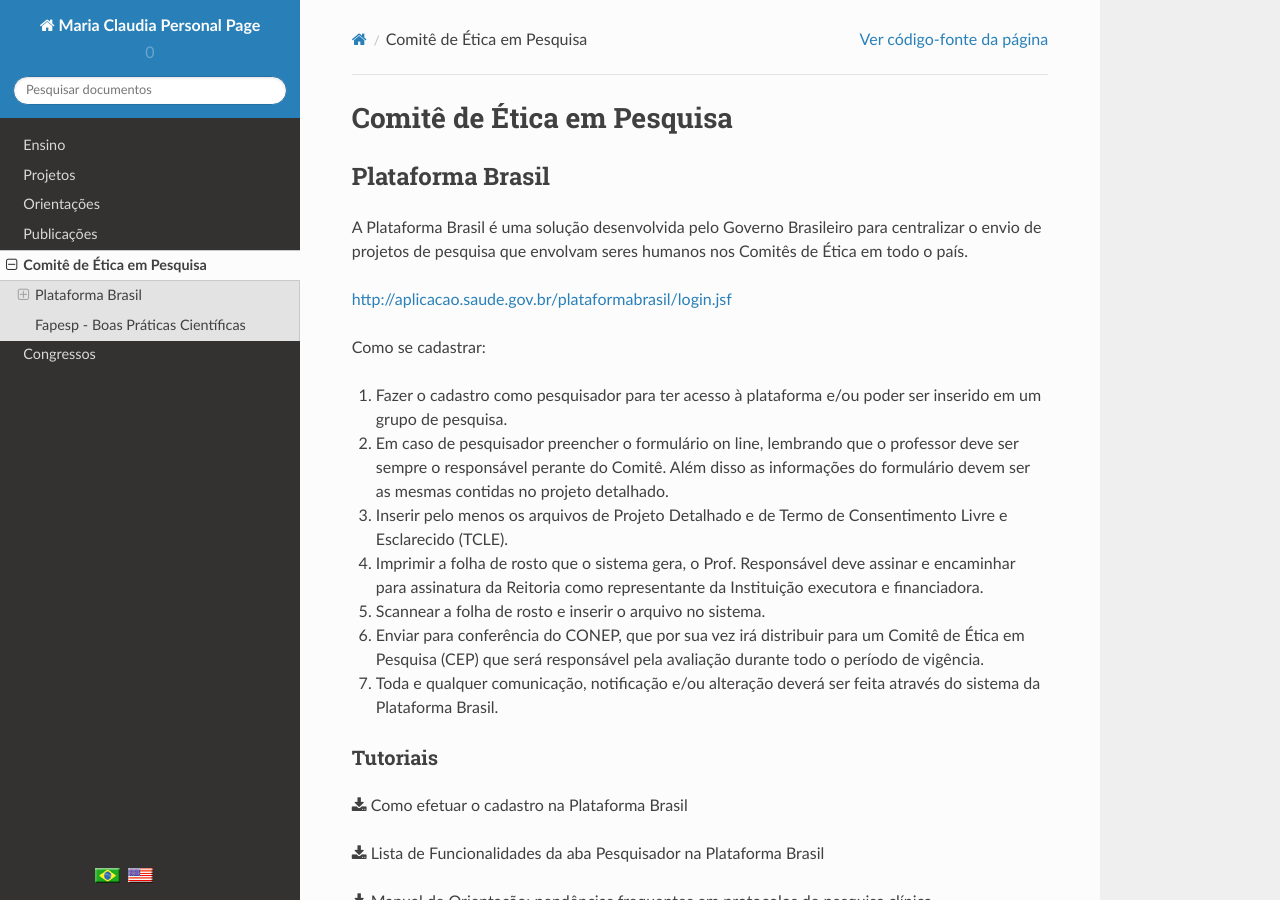
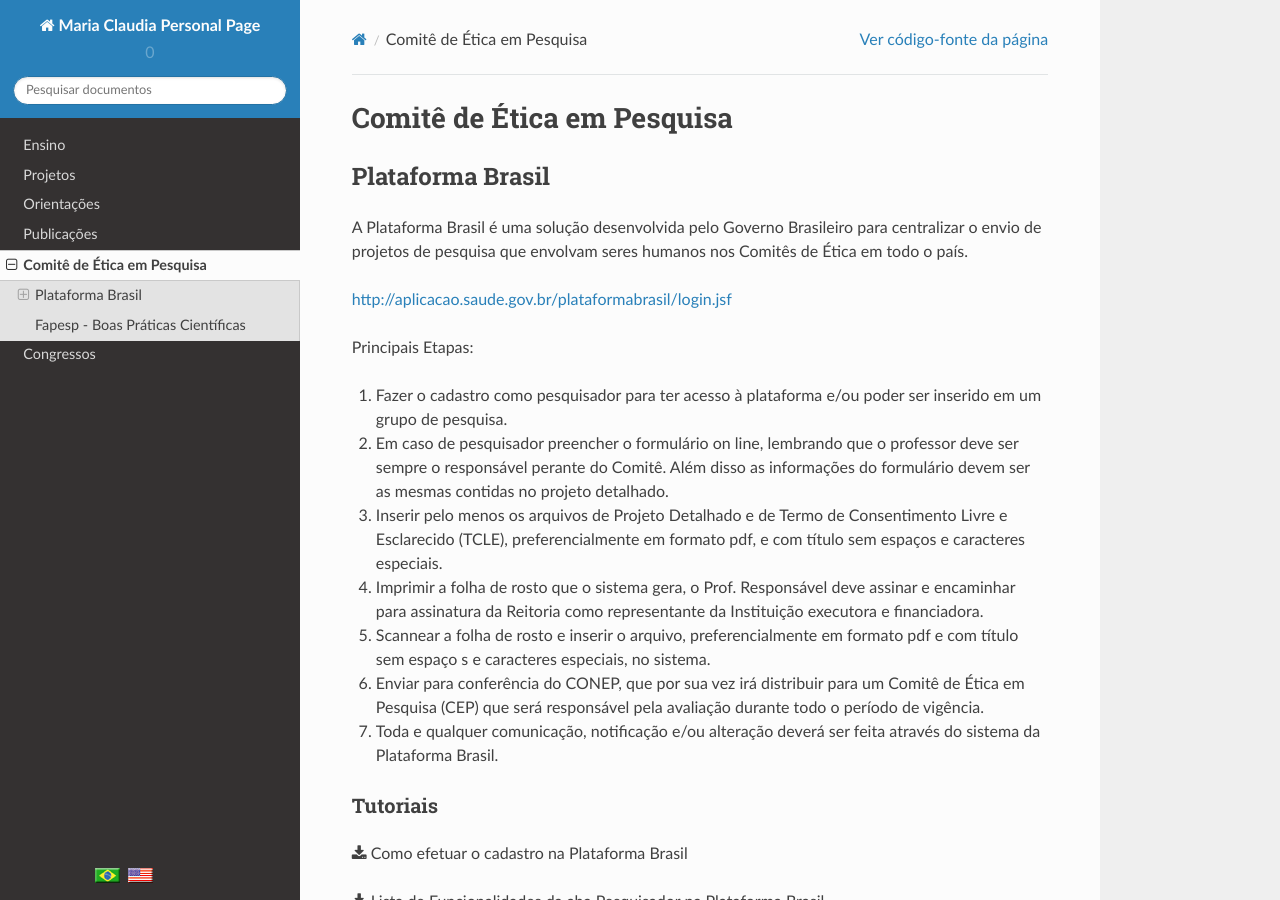
Before and after one commit to mclaudia/personal_page_fei, a Sphinx documentation site: the page built from source/comitedeetica.rst, in a window 1280 px wide and 900 px high. Built offline with Sphinx 7.4.7 and the Read the Docs theme 2.0.0, drawn with Linux system fonts in a browser that asks for light colours.

Commit message:
alterações etapas de cadastro, formato de arquivo

```diff
--- a/source/comitedeetica.rst
+++ b/source/comitedeetica.rst
@@ -9,18 +9,18 @@
 
 http://aplicacao.saude.gov.br/plataformabrasil/login.jsf
 
-Como se cadastrar:
+Principais Etapas:
 
 
 #. Fazer o cadastro como pesquisador para ter acesso à plataforma e/ou poder ser inserido em um grupo de pesquisa.
 
 #. Em caso de pesquisador preencher o formulário on line, lembrando que o professor deve ser sempre o responsável perante do Comitê. Além disso as informações do formulário devem ser as mesmas contidas no projeto detalhado.
 
-#. Inserir pelo menos os arquivos de Projeto Detalhado e de Termo de Consentimento Livre e Esclarecido (TCLE).
+#. Inserir pelo menos os arquivos de Projeto Detalhado e de Termo de Consentimento Livre e Esclarecido (TCLE), preferencialmente em formato pdf, e com título sem espaços e caracteres especiais.
 
 #. Imprimir a folha de rosto que o sistema gera, o Prof. Responsável deve assinar e encaminhar para assinatura da Reitoria como representante da Instituição executora e financiadora.
 
-#. Scannear a folha de rosto e inserir o arquivo no sistema.
+#. Scannear a folha de rosto e inserir o arquivo, preferencialmente em formato pdf e com título sem espaço s e caracteres especiais, no sistema.
 
 #. Enviar para conferência do CONEP, que por sua vez irá distribuir para um Comitê de Ética em Pesquisa (CEP) que será responsável pela avaliação durante todo o período de vigência.
 
```
Also changed, not shown: 6 other files.
